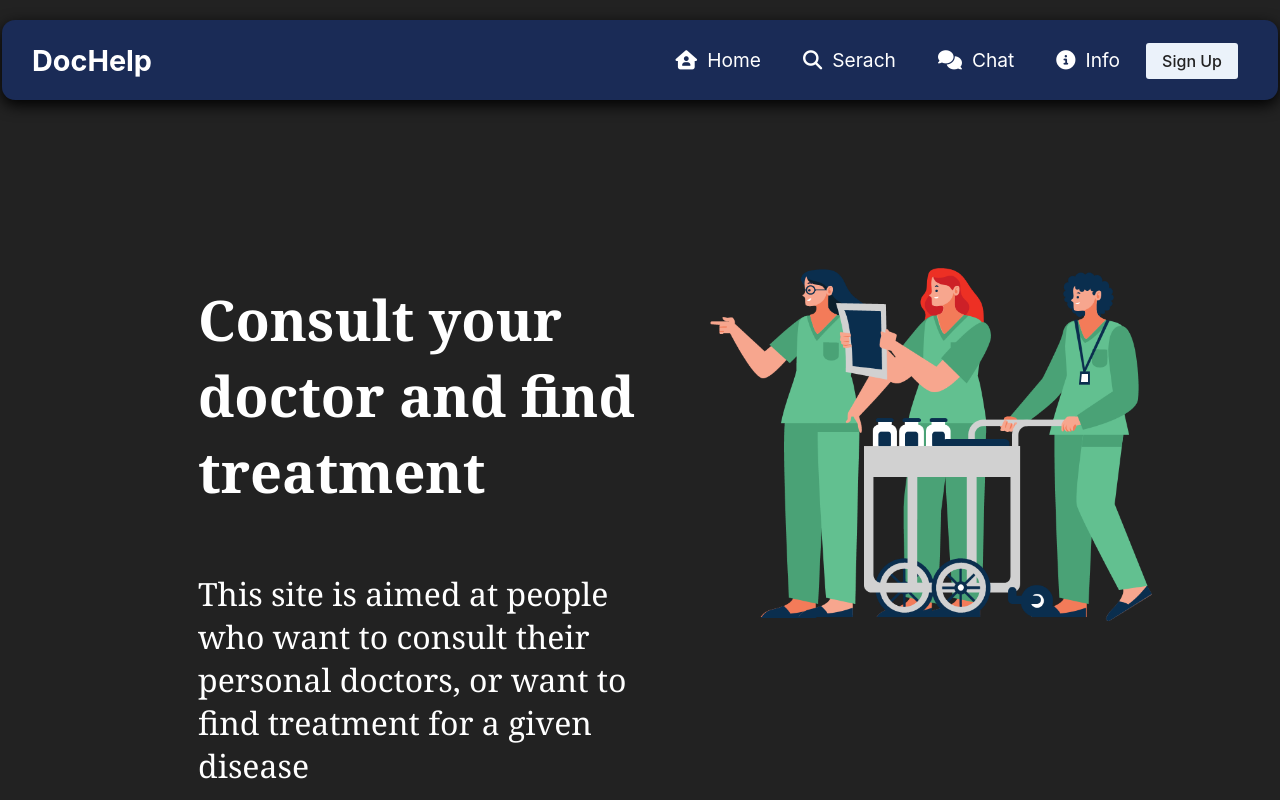
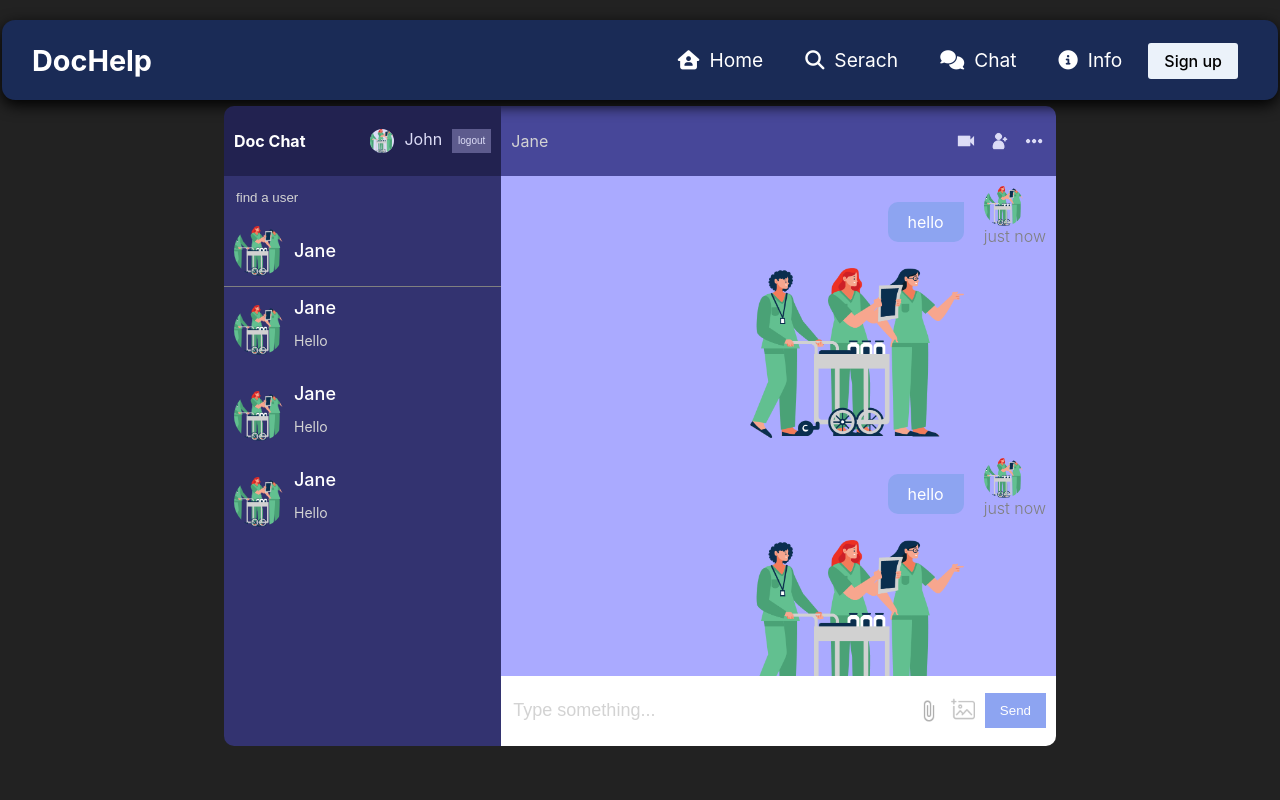
Before and after one commit to BorimirGanchev/TuesFest, a React (Create React App) app in the folder frontend/: page /chat in a window 1280 px wide. Built offline with nearby package versions, Linux system fonts and the light colour scheme.

Commit message:
The navbar is linked

```diff
--- a/frontend/src/App.js
+++ b/frontend/src/App.js
@@ -2,13 +2,29 @@ import React from "react";
 import { login } from "./firebase-config/login";
 import Navbar from "./Components/Navbar";
 import Home from "./Components/Home";
+import {BrowserRouter as Router, Route, Link, Routes} from 'react-router-dom';
+import Login from "./Pages/Login";
+import Register from "./Pages/Register"
+import HomeChat from "./Pages/HomeChat"
+
 function App() {
   return (
-    <div className="container">
-      <Navbar />
-      <Home/>
-    </div>
+    <>
+       <Navbar/>
+      <Routes>
+        <Route path="/" element={<Home />}/>
+        <Route path="/login" element={<Login />}/>
+        <Route path="/register" element={<Register />}/>
+        <Route path="/chat" element={<HomeChat />}/>
+      </Routes>
+    </>
   );
 }
 
 export default App;
+
+
+/*<div className="container">
+<Navbar />
+<Home/>
+</div>*/
--- a/frontend/src/Components/Navbar.js
+++ b/frontend/src/Components/Navbar.js
@@ -1,6 +1,8 @@
 import { Component } from "react";
 import { MenuData } from "./MenuData";
 import "./NavbarStyle.css";
+import {Link} from "react-router-dom"
+
 
 class Navbar extends Component {
   state = { clicked: false };
@@ -17,16 +19,35 @@ class Navbar extends Component {
           ></i>
         </div>
         <ul className={this.state.clicked ? "nav-menu active" : "nav-menu"}>
-          {MenuData.map((item, index) => {
-            return (
-              <li key={index}>
-                <a href={item.url} className={item.cName}>
-                  <i className={item.icon}></i>
-                  {item.title}
+            <li>
+                <a className="nav-links">
+                    <i className="fa-solid fa-house-user"></i>
+                    <Link to="/" style={{textDecoration:"none", color:"white"}}>Home</Link>
                 </a>
-              </li>
-            );
-          })}
+            </li>
+            <li>
+                <a className="nav-links">
+                    <i className="fa-sharp fa-solid fa-magnifying-glass"></i>
+                    Serach
+                </a>
+            </li>
+            <li>
+                <a className="nav-links">
+                    <i className="fa-solid fa-comments"></i>
+                    <Link to="chat" style={{textDecoration:"none", color:"white"}}>Chat</Link>
+                </a>
+            </li>
+            <li>
+                <a className="nav-links">
+                    <i className="fa-solid fa-circle-info"></i>
+                    Info
+                </a>
+            </li>
+            <li>
+                <a className="nav-links-mobile">
+                    <Link to="/register" style={{textDecoration:"none", color:"black"}}>Sign up</Link>
+                </a>
+            </li>
         </ul>
       </nav>
     );
--- a/frontend/src/Components/NavbarStyle.css
+++ b/frontend/src/Components/NavbarStyle.css
@@ -121,5 +121,6 @@
         font-weight: bold;
         width: 80%;
         margin: auto;
+
     }
 }
--- a/frontend/src/Components/test.js
+++ b/frontend/src/Components/test.js
@@ -1,6 +1,8 @@
 import { Component } from "react";
 import { MenuData } from "./MenuData";
 import "./NavbarStyle.css";
+import {Link} from "react-router-dom"
+
 
 class Navbar extends Component {
   state = { clicked: false };
@@ -43,7 +45,7 @@ class Navbar extends Component {
             </li>
             <li>
                 <a className="nav-links-mobile">
-                    Sign up
+                    <Link to="/register">Sign up</Link>
                 </a>
             </li>
         </ul>
--- a/frontend/src/Pages/Login.jsx
+++ b/frontend/src/Pages/Login.jsx
@@ -1,5 +1,6 @@
 import React from "react";
 import "../Styles/Register.css"
+import {Link} from "react-router-dom"
 
 const Login = () => {
     return (
@@ -14,7 +15,7 @@ const Login = () => {
             <button>Sign in</button>
             </form>
             <p>
-            You don't have an account? Register
+            You don't have an account? <Link to="/register">Register</Link>
             </p>
         </div>
         </div>
--- a/frontend/src/Pages/Register.jsx
+++ b/frontend/src/Pages/Register.jsx
@@ -1,6 +1,7 @@
 import React from "react";
 import "../Styles/Register.css"
 import Add from "../Pictures2/addAvatar.png"
+import { Link } from "react-router-dom";
 
 const Register = () => {
     return (
@@ -20,7 +21,7 @@ const Register = () => {
             <button>Sign up</button>
             </form>
             <p>
-            You do have an account? Login
+            You do have an account? <Link to="/login">Login</Link>
             </p>
         </div>
         </div>
--- a/frontend/src/Styles/Register.css
+++ b/frontend/src/Styles/Register.css
@@ -1,5 +1,5 @@
 .formContainer {
-  background-color: #a7bcff;
+  background-color: #222;
   height: 100vh;
   display: flex;
   align-items: center;
@@ -35,10 +35,10 @@
   border-bottom: 1px solid #a7bcff;
 }
 .formContainer .formWrapper form input::-moz-placeholder {
-  color: rgb(175, 175, 175);
+  color: rgb(124, 124, 124);
 }
 .formContainer .formWrapper form input::placeholder {
-  color: rgb(175, 175, 175);
+  color: rgb(124, 124, 124);
 }
 .formContainer .formWrapper form button {
   background-color: #7b96ec;
@@ -73,7 +73,7 @@
   justify-content: center;
 }
 .home .container {
-  border: 1px solid white;
+  margin-top: 4%;
   border-radius: 10px;
   width: 65%;
   height: 80%;
--- a/frontend/src/Styles/Register.scss
+++ b/frontend/src/Styles/Register.scss
@@ -1,5 +1,5 @@
 .formContainer {
-  background-color: #a7bcff;
+  background-color: #222;
   height: 100vh;
   display: flex;
   align-items: center;
@@ -37,7 +37,7 @@
         width: 250px;
         border-bottom: 1px solid #a7bcff;
         &::placeholder {
-          color: rgb(175, 175, 175);
+          color: rgb(124, 124, 124);
         }
       }
 
@@ -79,7 +79,7 @@
   justify-content: center;
 
   .container {
-    border: 1px solid white;
+    margin-top: 4%;
     border-radius: 10px;
     width: 65%;
     height: 80%;
--- a/frontend/src/index.js
+++ b/frontend/src/index.js
@@ -4,10 +4,13 @@ import "./index.css";
 import App from "./App";
 import reportWebVitals from "./reportWebVitals";
 import "./firebase-config/firebase-config";
+import { BrowserRouter } from "react-router-dom";
 const root = ReactDOM.createRoot(document.getElementById("root"));
 root.render(
   <React.StrictMode>
-    <App />
+    <BrowserRouter>
+      <App />
+    </BrowserRouter>
   </React.StrictMode>
 );
 
```
Also changed, not shown: 1 other file (tests, documents, lock files or other folders).
